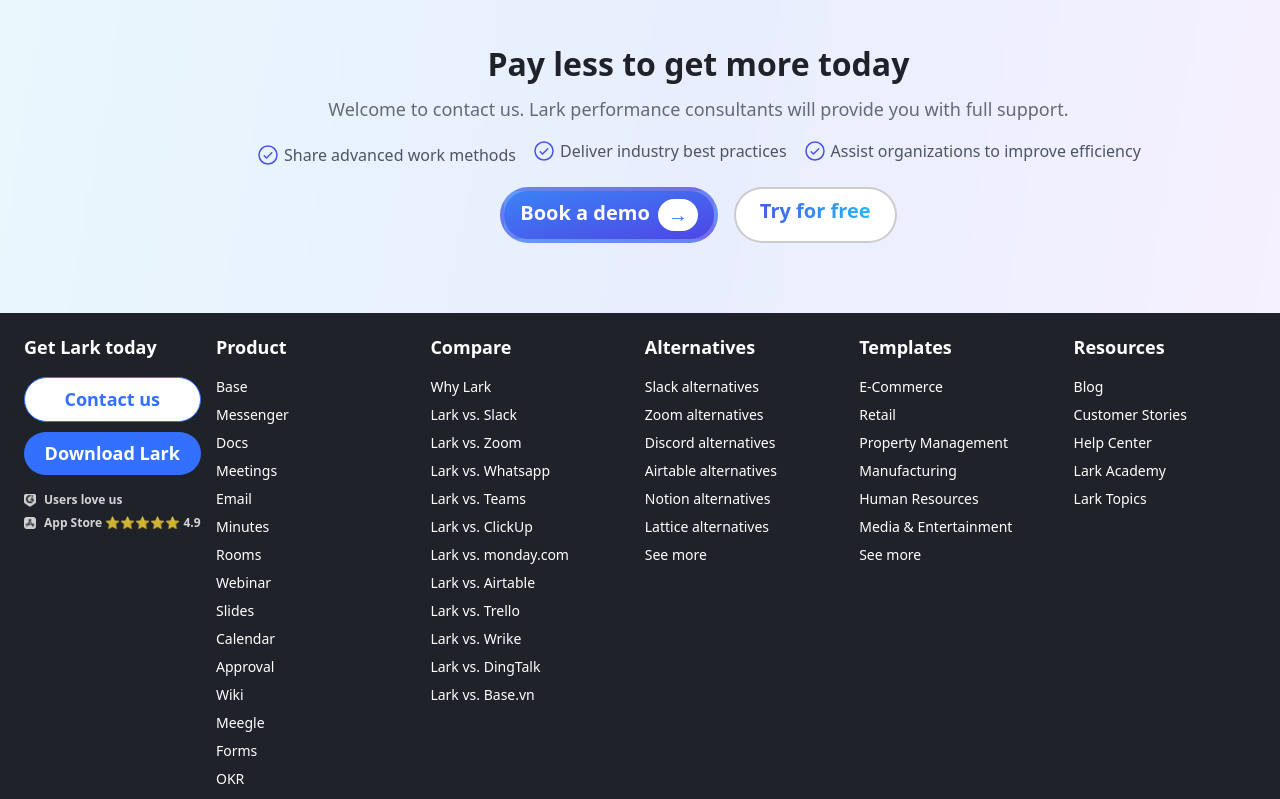
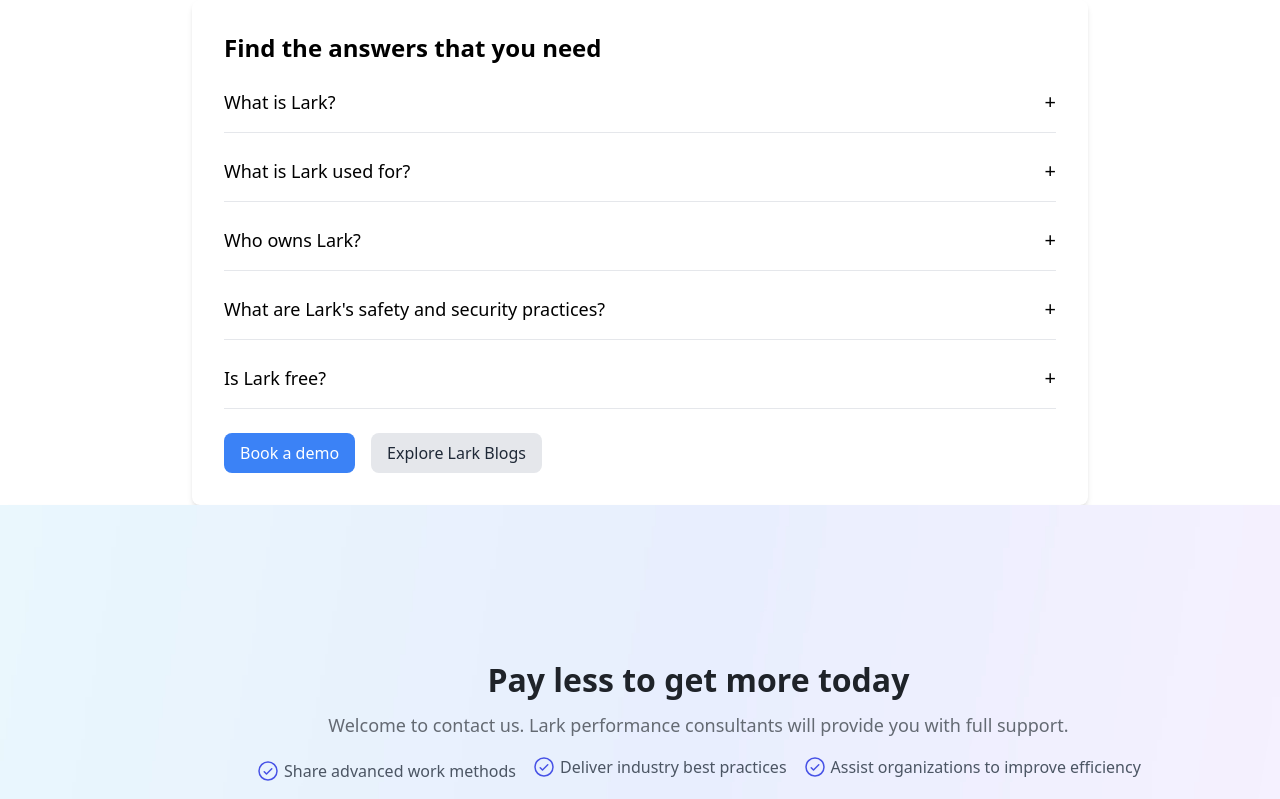
Before and after one commit to Md-Ashikur-Rahman-Ashik/Lark-Clone, a React (Vite) app: page / in a window 1280 px wide. Shown: the top 799 px of the page. Built offline with nearby package versions, Linux system fonts and the light colour scheme.

Commit message:
Adding accordion section
Also modified pay less section

```diff
--- /dev/null
+++ b/src/components/AccordionCardComponent.jsx
@@ -0,0 +1,75 @@
+import { useState } from "react";
+
+const AccordionCard = () => {
+  const [openSections, setOpenSections] = useState([]);
+
+  const toggleSection = (index) => {
+    if (openSections.includes(index)) {
+      setOpenSections(openSections.filter((i) => i !== index));
+    } else {
+      setOpenSections([...openSections, index]);
+    }
+  };
+
+  const sections = [
+    {
+      title: "What is Lark?",
+      content:
+        "Lark is a comprehensive productivity superapp designed to streamline collaboration. It combines chat, meetings, document editing, project management, and automation tools in one intuitive platform, simplifying your workflow and enhancing team communication.",
+    },
+    {
+      title: "What is Lark used for?",
+      content:
+        "Lark is used for seamless team communication, project management, and collaboration.",
+    },
+    {
+      title: "Who owns Lark?",
+      content: "Lark is owned by ByteDance, the company behind TikTok.",
+    },
+    {
+      title: "What are Lark's safety and security practices?",
+      content: "Lark uses end-to-end encryption to ensure data security.",
+    },
+    {
+      title: "Is Lark free?",
+      content:
+        "Lark offers a free plan with basic features and premium plans for advanced functionality.",
+    },
+  ];
+
+  return (
+    <div className="max-w-4xl mx-auto p-4 md:p-8 bg-white rounded-lg shadow-md">
+      <h2 className="text-2xl font-bold mb-4">
+        Find the answers that you need
+      </h2>
+      <div className="space-y-4">
+        {sections.map((section, index) => (
+          <div key={index} className="border-b pb-2">
+            <button
+              onClick={() => toggleSection(index)}
+              className="w-full text-left flex justify-between items-center text-lg font-medium py-2 focus:outline-none"
+            >
+              <span>{section.title}</span>
+              <span className="text-xl">
+                {openSections.includes(index) ? "x" : "+"}
+              </span>
+            </button>
+            {openSections.includes(index) && (
+              <p className="mt-2 text-gray-700">{section.content}</p>
+            )}
+          </div>
+        ))}
+      </div>
+      <div className="mt-6 flex flex-col md:flex-row gap-4">
+        <button className="w-full md:w-auto px-4 py-2 bg-blue-500 text-white rounded-lg hover:bg-blue-600">
+          Book a demo
+        </button>
+        <button className="w-full md:w-auto px-4 py-2 bg-gray-200 text-gray-800 rounded-lg hover:bg-gray-300">
+          Explore Lark Blogs
+        </button>
+      </div>
+    </div>
+  );
+};
+
+export default AccordionCard;
--- a/src/components/PayLess.jsx
+++ b/src/components/PayLess.jsx
@@ -6,7 +6,7 @@
         className="relative lg:h-auto md:h-96 h-[420px]"
         alt="Pay less background"
       />
-      <div className="text-center absolute top-[6%] md:left-[4%] lg:left-[20%]">
+      <div className="text-center absolute top-[83%] md:left-[4%] lg:left-[20%]">
         <h2 className="text-2xl md:text-[32px] font-bold text-[#1F2329] mb-4">
           Pay less to get more today
         </h2>
--- a/src/pages/Home/Home.jsx
+++ b/src/pages/Home/Home.jsx
@@ -1,8 +1,10 @@
+import AccordionCard from "../../components/AccordionCardComponent";
 import PayLess from "../../components/PayLess";
 
 const Home = () => {
   return (
     <>
+      <AccordionCard />
       <PayLess />
     </>
   );
```
